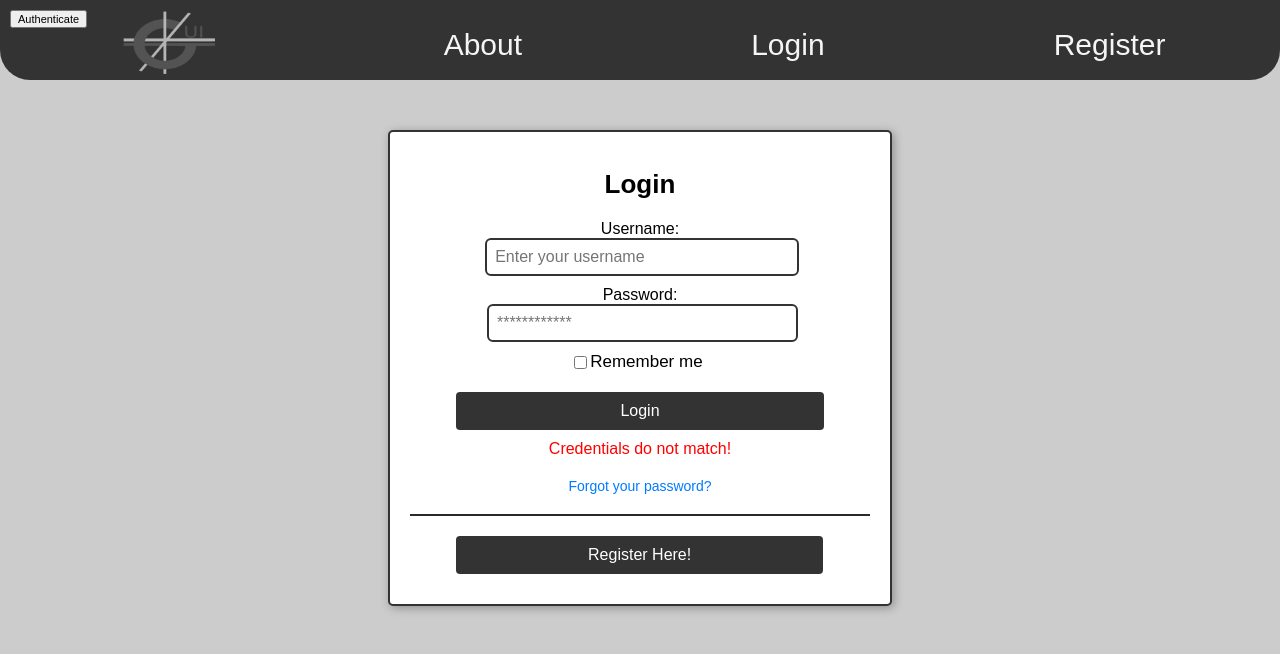
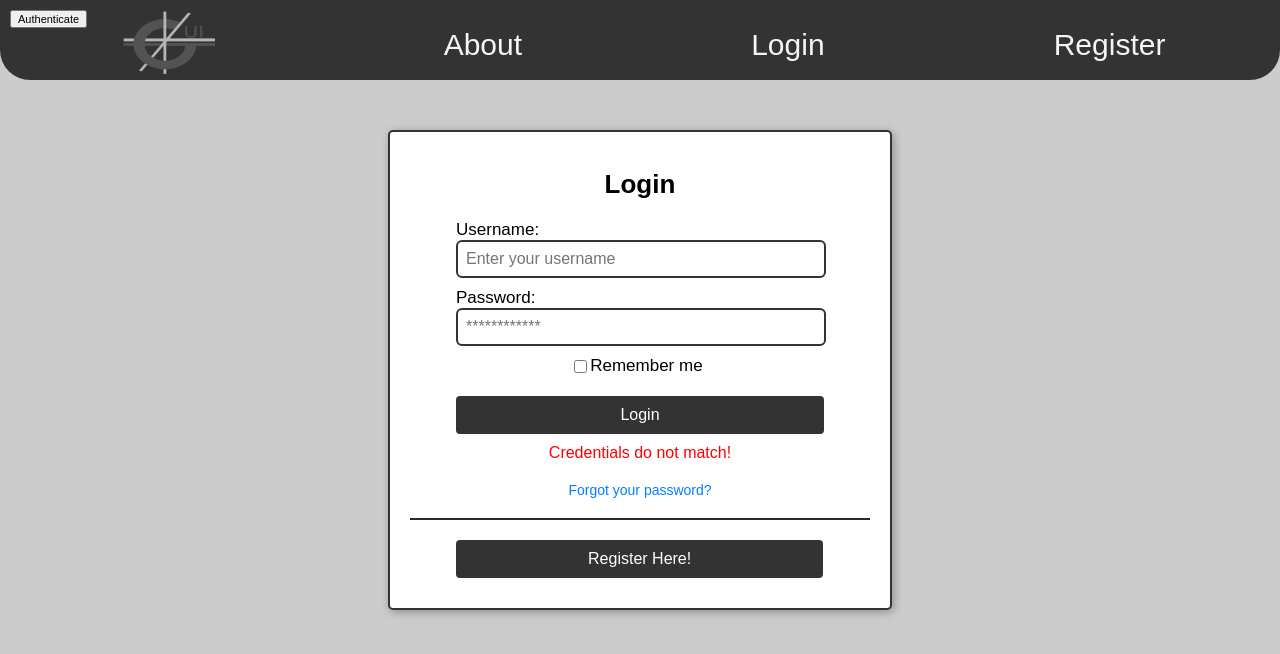
Before and after one commit to miguelachaotic/SSW_frontend, a Vue app: page /login in a window 1280 px wide. Shown: the top 654 px of the page. Built offline with nearby package versions, Linux system fonts and the light colour scheme.

Commit message:
Fixed CSS global property 'label' was on scoped instead of globally accesible.

```diff
--- a/src/views/Login.vue
+++ b/src/views/Login.vue
@@ -4,7 +4,6 @@ import PasswordInput from "@/components/PasswordInput.vue";
 import { ref } from 'vue';
 
 const validCredentials = ref(false);
-
 
 </script>
 
@@ -30,7 +29,6 @@ const validCredentials = ref(false);
       <hr>
       <router-link id="register" class="inner_login_container" to="/register">Register Here!</router-link>
     </form>
-
   </div>
 </template>
 
@@ -88,11 +86,19 @@ input[type="password"] {
 }
 
 a {
-  color: #007bff;
+  color: #007fff;
   text-decoration: none;
   font-size: 14px;
   display: block;
   margin-top: 10px;
+}
+
+label {
+  font-size: 17px;
+  display: flex;
+  flex-direction: column;
+  align-items: flex-start;
+  width: 80%;
 }
 
 a:hover {
@@ -101,13 +107,7 @@ a:hover {
 </style>
 
 <style scoped>
-label {
-  font-size: 17px;
-  display: flex;
-  flex-direction: column;
-  align-items: flex-start;
-  width: 80%;
-}
+
 
 hr {
   border: none;
@@ -139,8 +139,6 @@ hr {
   color: red;
 }
 
-
-
 .router-link input[type="button"]:hover {
   background: #f0f0f0;
 }
```
